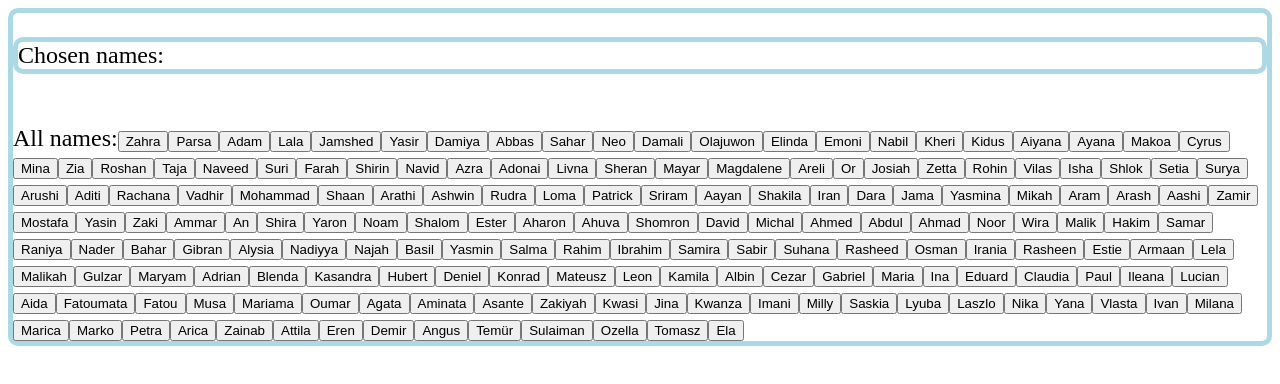
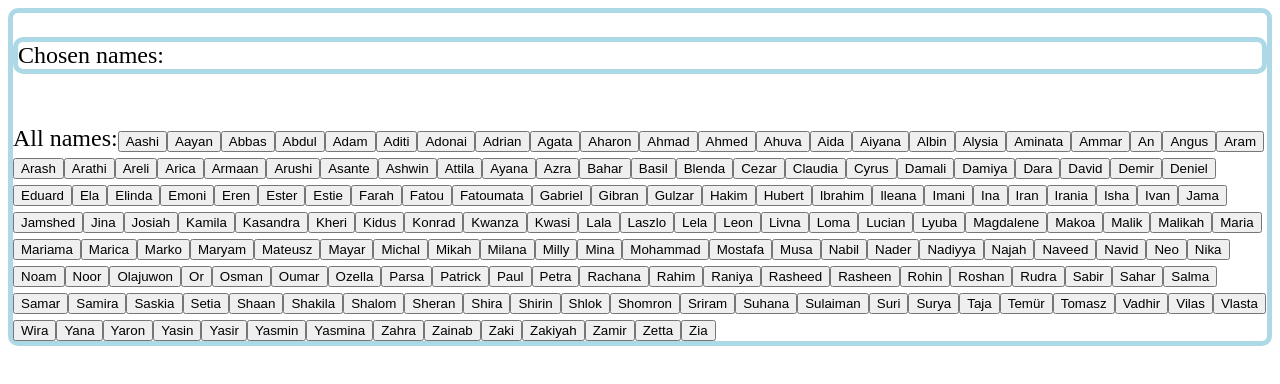
Before and after one commit to TomaszLaboj/baby-names-exercise, a React (Create React App) app: page / in a window 1280 px wide. Shown: the top 384 px of the page. Built offline with nearby package versions, Linux system fonts and the light colour scheme; the HTML template or start-up script is replaced by a standard one.

Commit message:
moving names fully implemented no search bar, no colours

```diff
--- a/src/App.tsx
+++ b/src/App.tsx
@@ -6,7 +6,7 @@ import BabyNames from "./utils/BabyNames.js"
 
 function App():JSX.Element{
 
- const babyNames: BabyNames[] = names.sort((a,b)=> (a>b)? 1: -1);
+ const babyNames: BabyNames[] = names.sort((a,b)=> a.name>b.name ? 1: -1);
  const [chosenNames,setChosenNames] = useState<BabyNames[]>([])
  const [allNames, setAllNames] = useState<BabyNames[]>(babyNames)
 
@@ -16,10 +16,14 @@ function App():JSX.Element{
 }
 
  const handleMoveBack = (clickedName: BabyNames) => {
-  setAllNames([...allNames,clickedName]);
+  setAllNames([...allNames,clickedName].sort((a,b)=> a.name>b.name ? 1: -1));
+
   setChosenNames(chosenNames.filter((obj)=> obj !== clickedName))
  }
+ function sortingNames(arrayNames:BabyNames[]):BabyNames[]{
 
+  return arrayNames.sort((a,b)=> a.name>b.name?1:-1);
+ }
   return (
     <div className="main">
       <p className="main">
```
